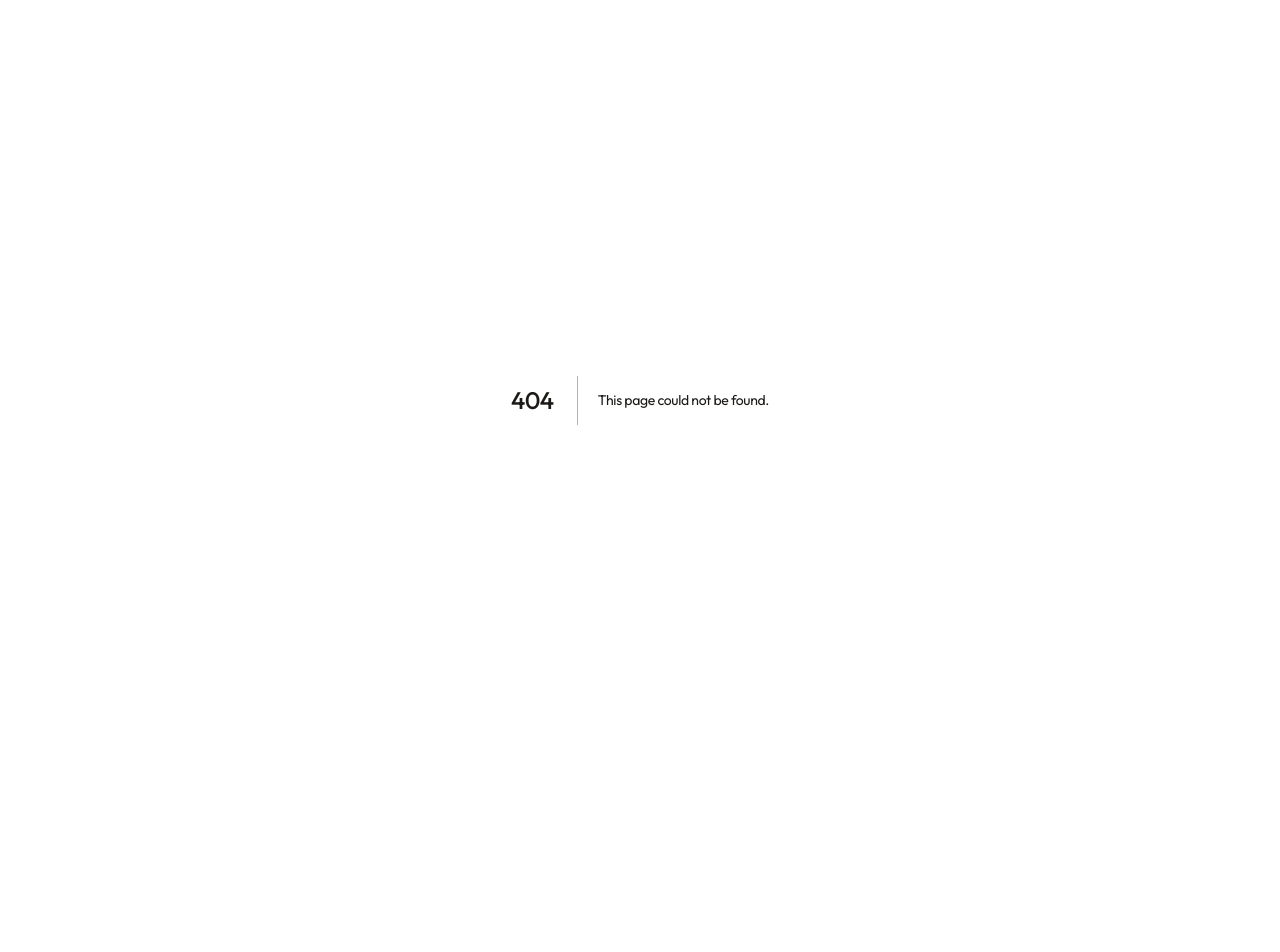
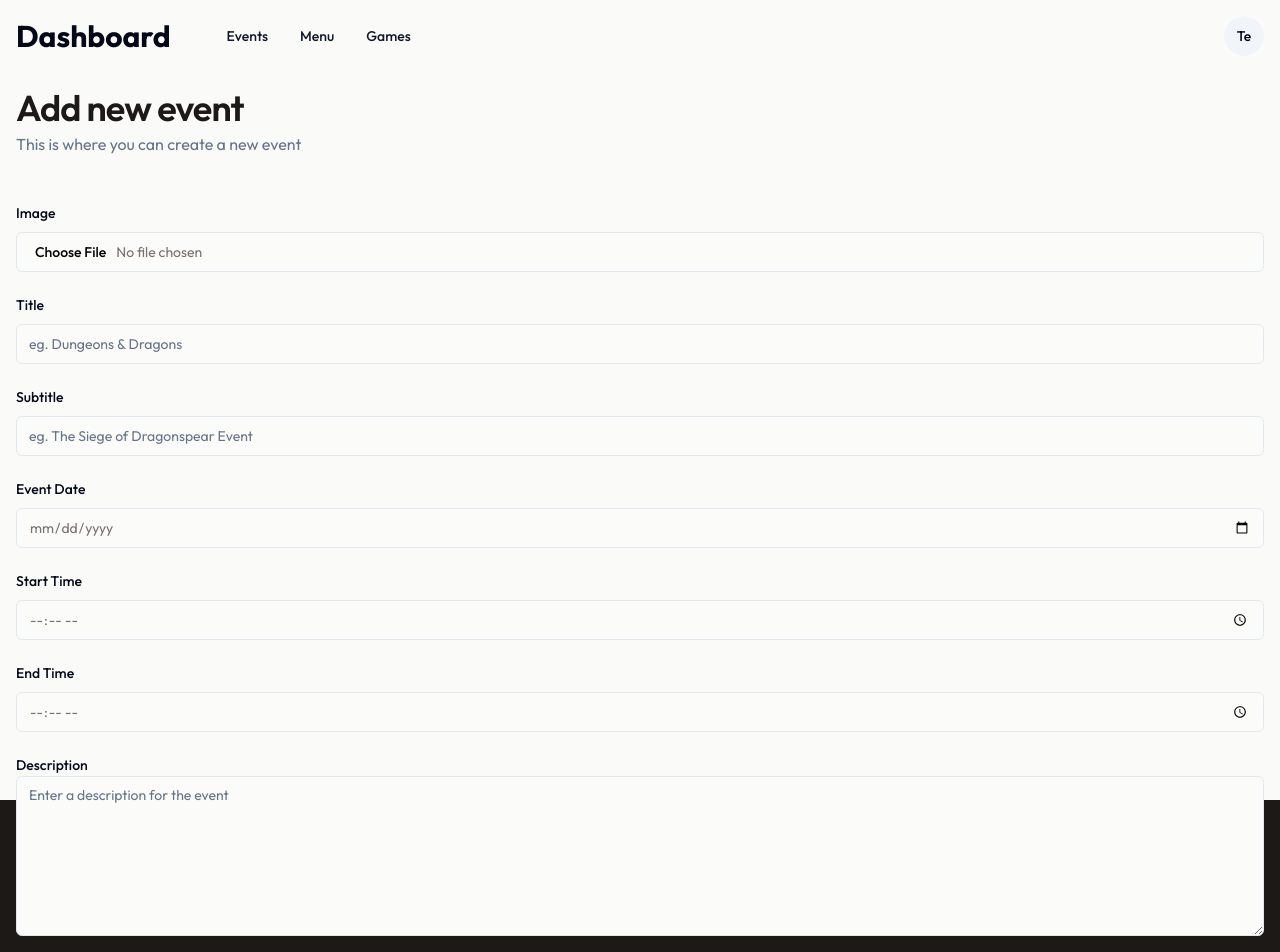
Before and after one commit to latham91/sipnplay, a Next.js app: page /dashboard/events/add in a window 1280 px wide. Before the commit this address had no page. Shown: the top 952 px of the page. Before the commit the page ends 800 px from the top, so only its background shows below. Built offline with nearby package versions, Linux system fonts and the light colour scheme.

Commit message:
enhancement: created add new event page

```diff
--- /dev/null
+++ b/app/(dashboard)/dashboard/events/add/page.jsx
@@ -0,0 +1,60 @@
+"use client";
+
+import Header from "@/components/dashboard/Header";
+import ImageUploader from "@/components/dashboard/ImageUploader";
+import { Button } from "@/components/ui/button";
+import { Input } from "@/components/ui/input";
+import { Label } from "@/components/ui/label";
+import { Textarea } from "@/components/ui/textarea";
+import { useState } from "react";
+
+export default function EventAddPage() {
+  const [imageUrl, setImageUrl] = useState("");
+
+  const onImageUpload = (result) => {
+    setImageUrl(result);
+  };
+
+  return (
+    <form>
+      <div className="mb-10">
+        <Header title="Add new event" subtitle="This is where you can create a new event" />
+      </div>
+
+      <div className="flex flex-col gap-5">
+        <div className="space-y-2">
+          <Label>Image</Label>
+          <input type="hidden" name="eventImage" value={imageUrl} />
+          <ImageUploader onImageUpload={onImageUpload} />
+        </div>
+        <div className="space-y-2">
+          <Label>Title</Label>
+          <Input type="text" name="eventTitle" placeholder="eg. Dungeons & Dragons" />
+        </div>
+        <div className="space-y-2">
+          <Label>Subtitle</Label>
+          <Input type="text" name="eventSubtitle" placeholder="eg. The Siege of Dragonspear Event" />
+        </div>
+        <div className="space-y-2">
+          <Label>Event Date</Label>
+          <Input type="date" name="eventDate" className="inline" />
+        </div>
+        <div className="space-y-2">
+          <Label>Start Time</Label>
+          <Input type="time" name="eventStart" className="inline" />
+        </div>
+        <div className="space-y-2">
+          <Label>End Time</Label>
+          <Input type="time" name="eventEnd" className="inline" />
+        </div>
+        <div>
+          <Label>Description</Label>
+          <Textarea name="eventDescription" placeholder="Enter a description for the event" className="h-40" />
+        </div>
+      </div>
+      <Button type="submit" className="w-full mt-5">
+        Create new event
+      </Button>
+    </form>
+  );
+}
--- /dev/null
+++ b/components/dashboard/ImageUploader.jsx
@@ -0,0 +1,39 @@
+"use client";
+
+import { useState } from "react";
+import { Input } from "../ui/input";
+import Image from "next/image";
+
+export default function ImageUploader({ onImageUpload }) {
+  const [imagePreview, setImagePreview] = useState(null);
+
+  const handleImageChange = (e) => {
+    const file = e.target.files[0];
+
+    if (file) {
+      const reader = new FileReader();
+      reader.onloadend = () => {
+        setImagePreview(reader.result);
+        onImageUpload(reader.result);
+      };
+
+      reader.readAsDataURL(file);
+    } else {
+      setImagePreview(null);
+      onImageUpload(null);
+    }
+  };
+
+  return (
+    <div className="">
+      <div className="flex flex-col gap-2">
+        <Input type="file" accept="image/*" name="eventImage" onChange={handleImageChange} />
+        {imagePreview && (
+          <div className="relative h-[350px] rounded-lg overflow-hidden">
+            <Image src={imagePreview} fill alt="Event image preview" className="object-cover object-center w-full h-full" />
+          </div>
+        )}
+      </div>
+    </div>
+  );
+}
--- a/components/ui/button.jsx
+++ b/components/ui/button.jsx
@@ -1,8 +1,8 @@
-import * as React from "react";
-import { Slot } from "@radix-ui/react-slot";
+import * as React from "react"
+import { Slot } from "@radix-ui/react-slot"
 import { cva } from "class-variance-authority";
 
-import { cn } from "@/lib/utils";
+import { cn } from "@/lib/utils"
 
 const buttonVariants = cva(
   "inline-flex items-center justify-center whitespace-nowrap rounded-md text-sm font-medium ring-offset-background transition-colors focus-visible:outline-none focus-visible:ring-2 focus-visible:ring-ring focus-visible:ring-offset-2 disabled:pointer-events-none disabled:opacity-50",
@@ -10,13 +10,14 @@ const buttonVariants = cva(
     variants: {
       variant: {
         default: "bg-primary text-primary-foreground hover:bg-primary/90",
-        green: "bg-[#dde9d3] hover:bg-[#dde9d3]/90 text-stone-900 transition-all ease-in-out duration-300",
-        destructive: "bg-destructive text-destructive-foreground hover:bg-destructive/90",
-        outline: "border border-input bg-background hover:bg-accent hover:text-accent-foreground",
-        secondary: "bg-secondary text-secondary-foreground hover:bg-secondary/80",
+        destructive:
+          "bg-destructive text-destructive-foreground hover:bg-destructive/90",
+        outline:
+          "border border-input bg-background hover:bg-accent hover:text-accent-foreground",
+        secondary:
+          "bg-secondary text-secondary-foreground hover:bg-secondary/80",
         ghost: "hover:bg-accent hover:text-accent-foreground",
         link: "text-primary underline-offset-4 hover:underline",
-        dashboard: "bg-blue-600 hover:bg-blue-600/80 text-white",
       },
       size: {
         default: "h-10 px-4 py-2",
@@ -30,12 +31,17 @@ const buttonVariants = cva(
       size: "default",
     },
   }
-);
+)
 
 const Button = React.forwardRef(({ className, variant, size, asChild = false, ...props }, ref) => {
-  const Comp = asChild ? Slot : "button";
-  return <Comp className={cn(buttonVariants({ variant, size, className }))} ref={ref} {...props} />;
-});
-Button.displayName = "Button";
+  const Comp = asChild ? Slot : "button"
+  return (
+    (<Comp
+      className={cn(buttonVariants({ variant, size, className }))}
+      ref={ref}
+      {...props} />)
+  );
+})
+Button.displayName = "Button"
 
-export { Button, buttonVariants };
+export { Button, buttonVariants }
--- /dev/null
+++ b/components/ui/textarea.jsx
@@ -0,0 +1,18 @@
+import * as React from "react"
+
+import { cn } from "@/lib/utils"
+
+const Textarea = React.forwardRef(({ className, ...props }, ref) => {
+  return (
+    (<textarea
+      className={cn(
+        "flex min-h-[80px] w-full rounded-md border border-input bg-background px-3 py-2 text-sm ring-offset-background placeholder:text-muted-foreground focus-visible:outline-none focus-visible:ring-2 focus-visible:ring-ring focus-visible:ring-offset-2 disabled:cursor-not-allowed disabled:opacity-50",
+        className
+      )}
+      ref={ref}
+      {...props} />)
+  );
+})
+Textarea.displayName = "Textarea"
+
+export { Textarea }
--- a/package.json
+++ b/package.json
@@ -14,13 +14,16 @@
     "@radix-ui/react-dialog": "^1.1.1",
     "@radix-ui/react-dropdown-menu": "^2.1.1",
     "@radix-ui/react-label": "^2.1.0",
+    "@radix-ui/react-popover": "^1.1.1",
     "@radix-ui/react-select": "^2.1.1",
     "@radix-ui/react-slot": "^1.1.0",
     "class-variance-authority": "^0.7.0",
     "clsx": "^2.1.1",
+    "date-fns": "^3.6.0",
     "lucide-react": "^0.407.0",
     "next": "14.2.5",
     "react": "^18",
+    "react-day-picker": "^8.10.1",
     "react-dom": "^18",
     "react-icons": "^5.2.1",
     "swiper": "^11.1.4",
```
Also changed, not shown: 1 other file (tests, documents, lock files or other folders).
